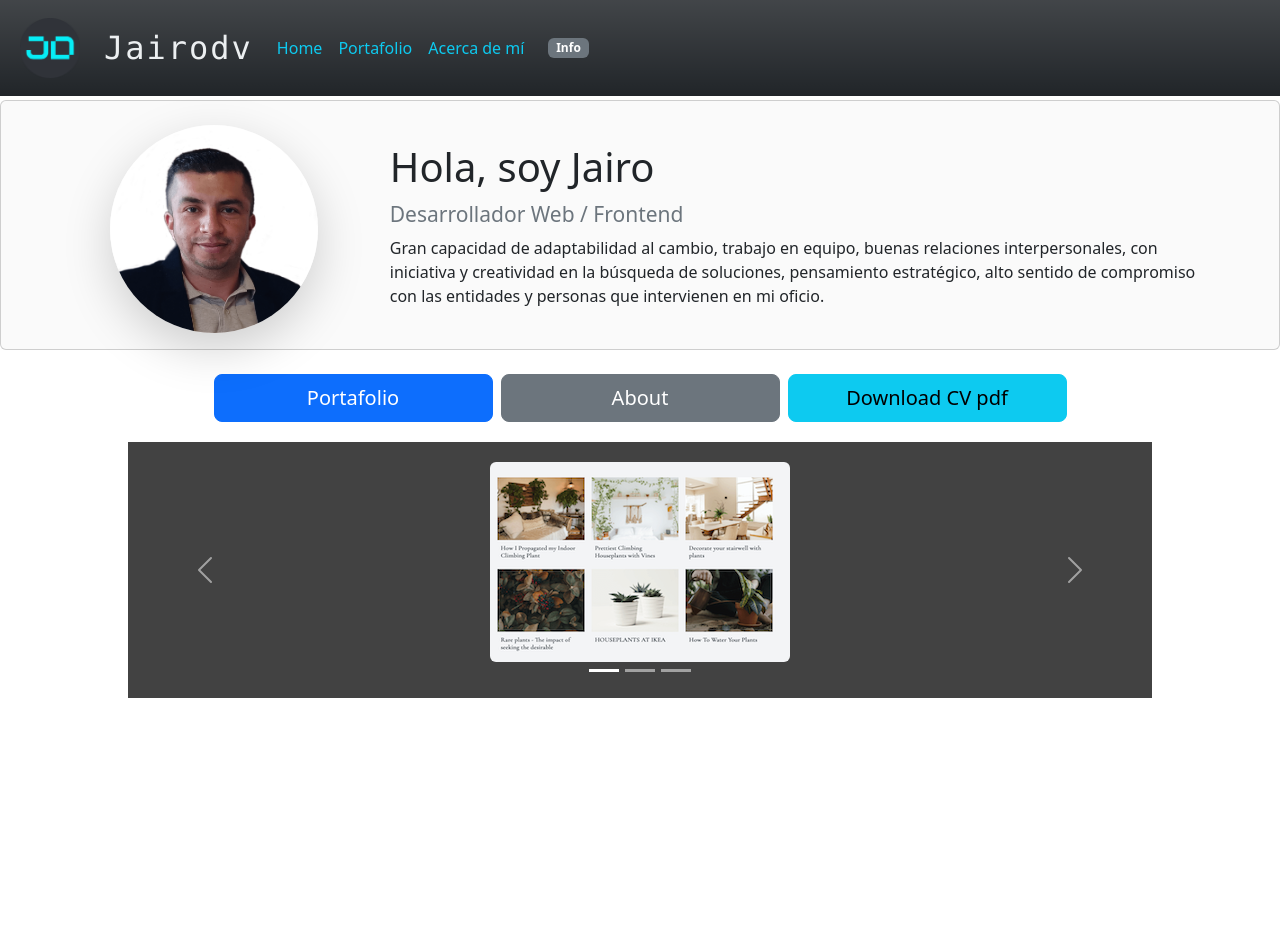
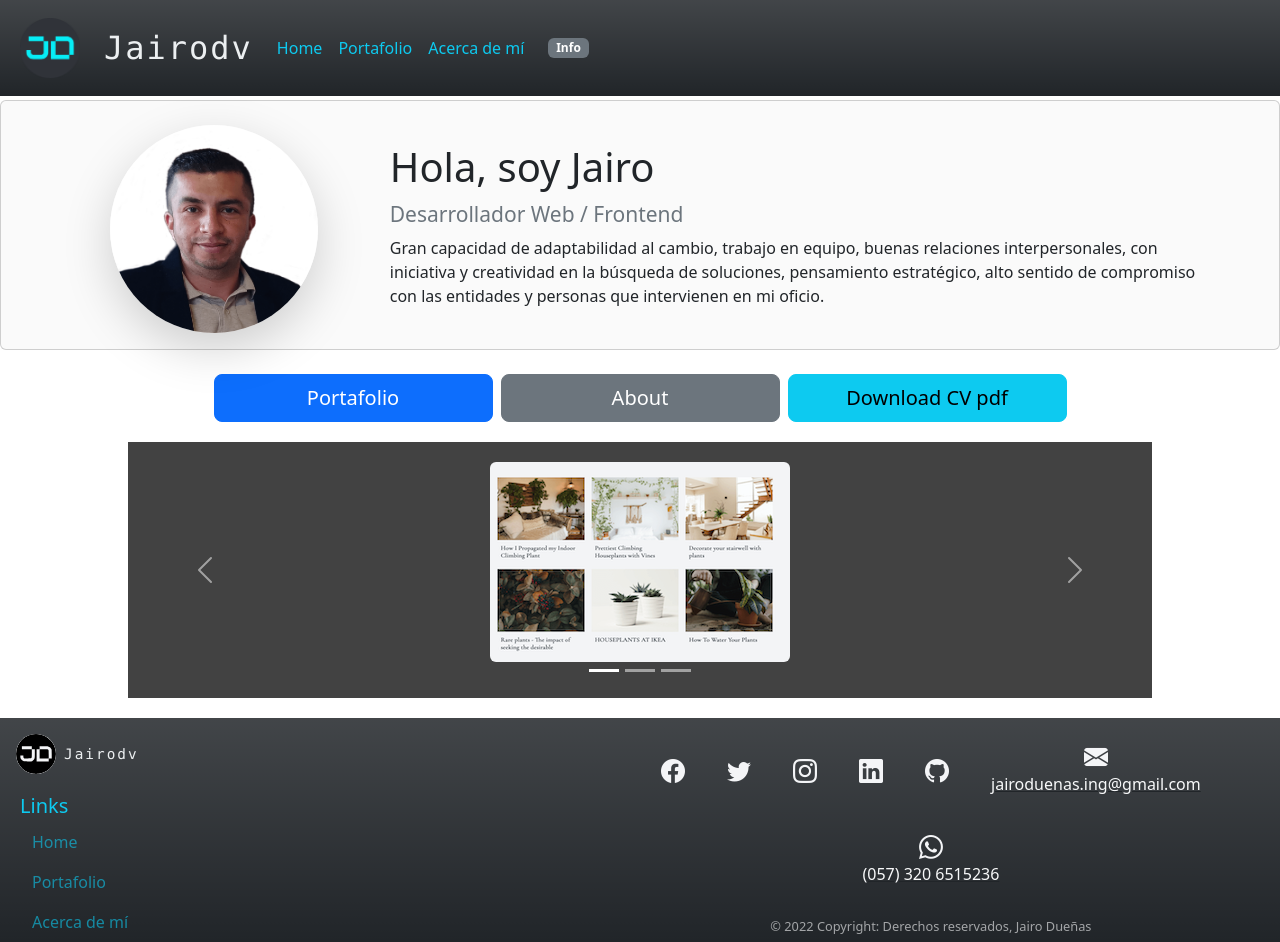
Before and after one commit to JairoDuenas/portafolio-frontend, a React (Create React App) app: page / in a window 1280 px wide. Before the commit the page ends 800 px from the top, so only its background shows below. Built offline with nearby package versions, Linux system fonts and the light colour scheme.

Commit message:
Agregando footer y funcionalidad

```diff
--- a/src/containers/Footer/index.jsx
+++ b/src/containers/Footer/index.jsx
@@ -0,0 +1,180 @@
+import React from 'react';
+import { useNavigate } from 'react-router-dom';
+import logoSvg from '../../statics/logo-jd.svg';
+
+export default function Footer() {
+  const colorIcon = { color: '#f4f5f7' };
+  const sizeIcon = { fontSize: "1.5rem" };
+
+  const navigate = useNavigate();
+
+  const onHome = (event) => {
+    event.preventDefault();
+    navigate('/')
+  }
+
+  const onPortafolio = (event) => {
+    event.preventDefault();
+    navigate('/portafolio')
+  }
+
+  const onAbout = (event) => {
+    event.preventDefault();
+    navigate('/about')
+  }
+
+  return (
+    <div className='footer d-flex bg-dark bg-gradient'
+      style={{ justifyContent: 'center', width: '100%'}}>
+      <div className='left-footer d-flex flex-column' style={{justifyContent: 'center', width: '50%'}}>
+        <div className='logo-svg d-flex p-3' style={{alignItems: 'center'}} >
+          <figure className='figure-logo-svg m-0' style={{}}>
+            <img className='image-svg rounded-circle' src={logoSvg} alt="logo-svg "
+              style={{
+                width: '2.5rem',
+                height: '2.5rem',
+                background: '#f4f5f7',
+              }} />
+          </figure>
+          <a className="navbar-brand m-2" href="/" >
+            <h2
+              className="header-name font-monospace"
+              style={{
+                fontWeight: 500,
+                fontSize: '0.9rem',
+                letterSpacing: '2px',
+                color: "#eceff1",
+                margin: '0'
+              }}
+            >
+              Jairodv
+            </h2>
+          </a>
+        </div>
+        <div className='links-footer d-flex flex-column' style={{marginLeft: '1rem'}}>
+          <h5 className='title-links text-info m-1 ' style={{ fontWeight: 500 }}>Links</h5>
+          <nav className="nav flex-column ">
+            <a
+              className="nav-link text-info "
+              aria-current="page"
+              href="onHome"
+              onClick={onHome}
+              style={{opacity: '.6',}}
+            >
+              Home
+            </a>
+            <a
+              className="nav-link text-info"
+              href="onPortafolio"
+              onClick={onPortafolio}
+              style={{opacity: '.6',}}
+            >
+              Portafolio
+            </a>
+            <a
+              className="nav-link text-info"
+              href="onAbout"
+              onClick={onAbout}
+              style={{opacity: '.6',}}
+            >
+              Acerca de mí
+            </a>
+          </nav>
+        </div>
+      </div>
+      <footer className="text-center" style={{width: '60%'}} >
+        {/* <!-- Grid container --> */}
+        <div className="container pt-2" >
+          {/* <!-- Section: Social media --> */}
+          <section className="mb-2" >
+            {/* <!-- Facebook --> */}
+            <a
+              style={sizeIcon}
+              className="btn btn-link btn-floating btn-lg m-1"
+              href="https://www.facebook.com/jhon.duenas/"
+              role="button"
+              rel="noopener noreferrer"
+              target='_blank'
+              >
+                <i className="bi bi-facebook fa-lg" style={ colorIcon }></i>
+            </a>
+
+          {/*  <!-- Twitter --> */}
+            <a
+              style={sizeIcon}
+              className="btn btn-link btn-floating btn-lg m-1"
+              href="https://twitter.com/Jairo251180"
+              role="button"
+              rel="noopener noreferrer"
+              target='_blank'
+              >
+                <i className="bi bi-twitter" style={ colorIcon }></i>
+            </a>
+            {/* <!-- Instagram --> */}
+            <a
+              style={sizeIcon}
+              className="btn btn-link btn-floating btn-lg text-dark m-1"
+              href="https://www.instagram.com/jairodv"
+              role="button"
+              rel="noopener noreferrer"
+              target='_blank'
+            >
+              <i className="bi bi-instagram" style={ colorIcon }></i>
+          </a>
+          {/*  <!-- Linkedin --> */}
+            <a
+              style={sizeIcon}
+              className="btn btn-link btn-floating btn-lg text-dark m-1"
+              href="https://www.linkedin.com/in/jhondue%C3%B1as"
+              role="button"
+              rel="noopener noreferrer"
+              target='_blank'
+            >
+              <i className="bi bi-linkedin" style={ colorIcon }></i>
+            </a>
+            {/* <!-- Github --> */}
+            <a
+              style={sizeIcon}
+              className="btn btn-link btn-floating btn-lg text-dark m-1"
+              href="https://github.com/JairoDuenas"
+              role="button"
+              rel="noopener noreferrer"
+              target='_blank'
+            >
+              <i className="bi bi-github" style={ colorIcon }></i>
+            </a>
+            <a
+              style={sizeIcon}
+              className="btn btn-link btn-floating btn-lg text-dark m-1"
+              href="mailto:jairoduenas.ing@gmail.com?Subject=Interesado%20en%20sus%20servicios"
+              role="button"
+              rel="noopener noreferrer"
+              target='_blank'
+            >
+              <i className="bi bi-envelope-fill" style={colorIcon}></i>
+              <h6 className="email text-light">jairoduenas.ing@gmail.com</h6>
+            </a>
+            <a
+              style={sizeIcon}
+              className="btn btn-link btn-floating btn-lg text-dark m-1"
+              href="https://api.whatsapp.com/send?phone=3206515236"
+              role="button"
+              rel="noopener noreferrer"
+              target='_blank'
+            >
+              <i class="bi bi-whatsapp" style={colorIcon}></i>
+              <h6 className="email text-light">(057) 320 6515236</h6>
+            </a>
+          </section>
+          {/* <!-- Section: Social media --> */}
+        </div>
+        {/* <!-- Grid container --> */}
+
+        {/* <!-- Copyright --> */}
+        <div className="text-center text-light p-1" style={{opacity: '.6', fontSize: '0.8rem'}}>
+          © 2022 Copyright: Derechos reservados, Jairo Dueñas
+        </div>
+      </footer>
+    </div>
+  )
+}
--- a/src/pages/Homepage/index.jsx
+++ b/src/pages/Homepage/index.jsx
@@ -3,6 +3,7 @@ import Header from '../../containers/Header';
 import MainInfo from '../../components/MainInfo';
 import MainButtons from '../../components/MainButtons';
 import CarouselMain from '../../components/Carousel';
+import Footer from '../../containers/Footer';
 
 export default function HomePage() {
   return (
@@ -12,7 +13,8 @@ export default function HomePage() {
       <Header />
       <MainInfo />
       <MainButtons />
-      <CarouselMain/>
+      <CarouselMain />
+      <Footer/>
     </div>
   )
 }
```
Also changed, not shown: src/statics/logo-jd.svg (added).
